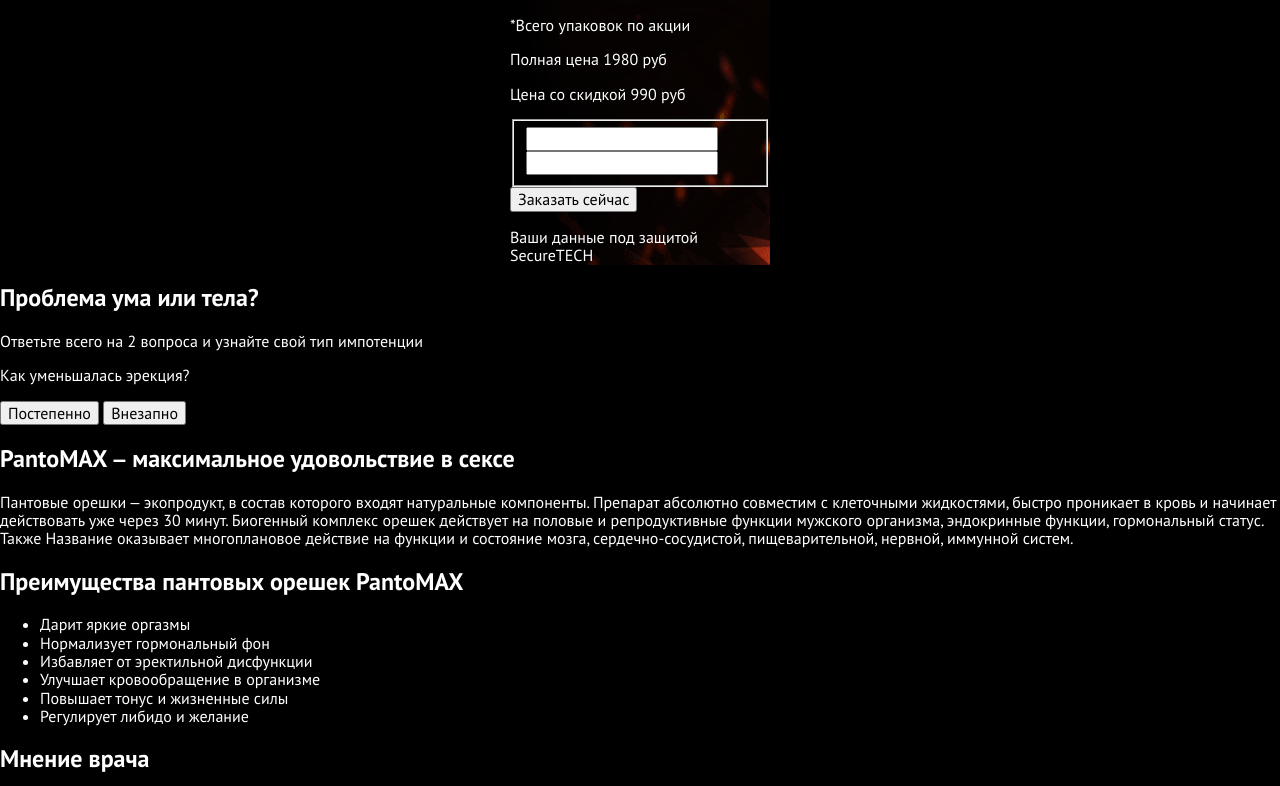
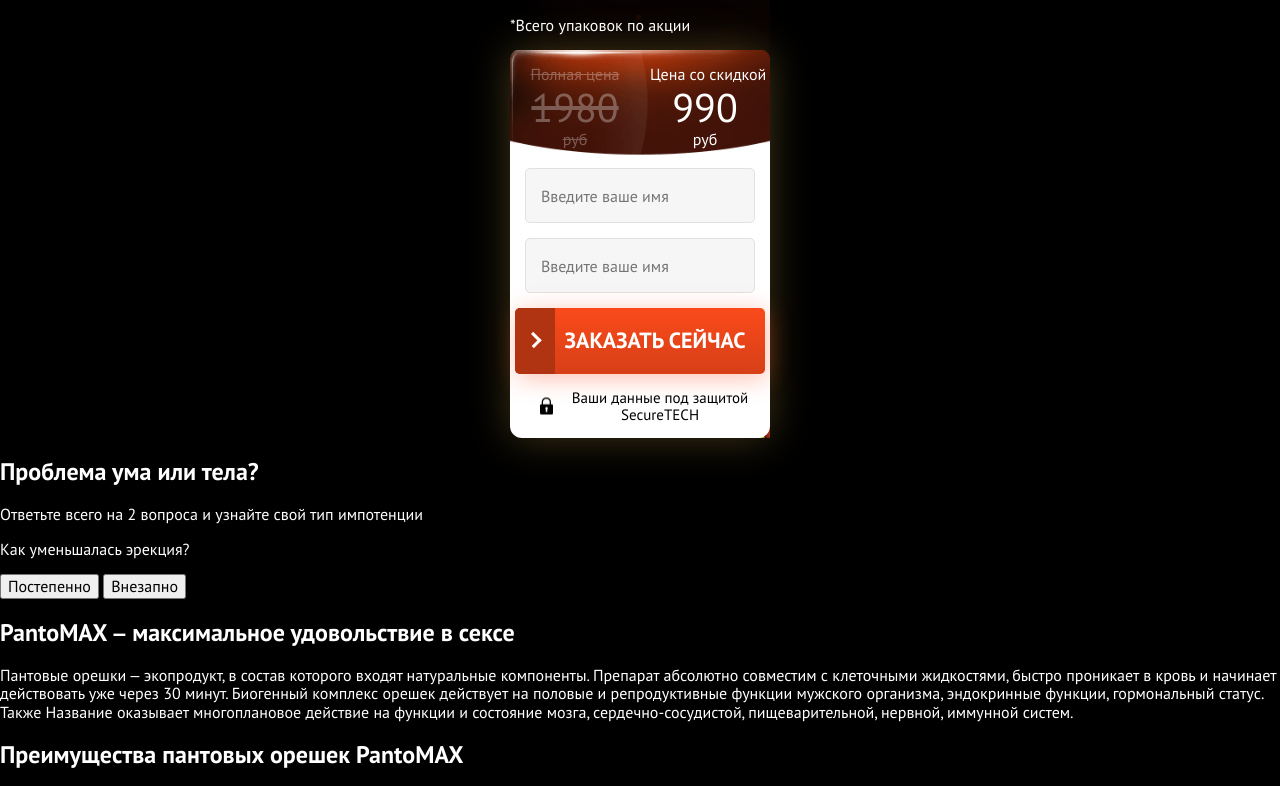
Before and after one commit to Shramkoweb/Everad__test, a website: page source/index.html in a window 1280 px wide. Shown: the part 1055-1841 px from the top of the page. Drawn offline with nearby package versions, Linux system fonts and the light colour scheme; files that its build step writes are made by us from their sources.

Commit message:
Стилизация формы

```diff
--- a/source/index.html
+++ b/source/index.html
@@ -77,22 +77,22 @@
             <div class="form__stock">
               <p class="form__text form__text--before">
                 Полная цена
-                <span>
+                <span class="form__price">
                   1980
                 </span>
 
-                <span>
+                <span class="form__currency">
                   руб
                 </span>
               </p>
 
               <p class="form__text form__text--after">
-                Цена со скидкой
-                <span>
+                Цена&nbsp;со&nbsp;скидкой
+                <span class="form__price">
                   990
                 </span>
 
-                <span>
+                <span class="form__currency">
                   руб
                 </span>
               </p>
@@ -101,12 +101,12 @@
               <label class="form__label" for="name">
                 <span class="visually-hidden">Имя</span>
               </label>
-              <input class="form__input" type="text" name="name" id="name">
+              <input class="form__input" type="text" name="name" id="name" placeholder="Введите ваше имя">
 
               <label class="form__label" for="phone">
                 <span class="visually-hidden">Телефон</span>
               </label>
-              <input class="form__input" type="text" name="phone" id="phone">
+              <input class="form__input" type="text" name="phone" id="phone" placeholder="Введите ваше имя">
             </fieldset>
 
             <button class="btn form__btn" type="submit">Заказать сейчас</button>
--- /dev/null
+++ b/source/sass/blocks/form.scss
@@ -0,0 +1,131 @@
+.form {
+  display: flex;
+  flex-direction: column;
+
+  background-color: #ffffff;
+  border-radius: 12px;
+  box-shadow: 0 0 40px rgba(254, 213, 91, 0.25);
+}
+
+.form__stock {
+  display: flex;
+  min-height: 116px;
+  margin-bottom: 2px;
+
+  background-image: url("../img/form-top.png");
+  background-repeat: no-repeat;
+  background-position-y: -62px;
+  background-size: 100%;
+}
+
+
+.form__text {
+  position: relative;
+
+  display: flex;
+  flex-direction: column;
+  width: 50%;
+  margin: 0;
+  padding: 15px 10px;
+
+  text-align: center;
+
+  &--before {
+    text-decoration: line-through;
+
+    opacity: 0.3;
+  }
+
+  &--security {
+    width: 100%;
+    padding-left: 50px;
+
+    font-size: 15px;
+    color: #000000;
+
+    &::before {
+      content: "";
+      position: absolute;
+      top: 50%;
+      left: 30px;
+
+      width: 13px;
+      height: 17px;
+
+      background-image: url("../img/icon-lock.png");
+      transform: translateY(-50%);
+    }
+  }
+}
+
+.form__group {
+  margin: 0;
+  padding: 0 15px;
+
+  border: none;
+}
+
+.form__price {
+  font-size: 40px;
+}
+
+.form__input {
+  width: 100%;
+  height: 55px;
+  margin-bottom: 15px;
+  padding-left: 15px;
+
+  background-color: #f6f6f6;
+  border: 1px solid #e1e1e1;
+  border-radius: 5px;
+}
+
+.form__btn {
+  position: relative;
+
+  max-width: 255px;
+  margin: 0 auto;
+  padding-top: 20px;
+  padding-right: 20px;
+  padding-bottom: 20px;
+  padding-left: 50px;
+
+  font-weight: 700;
+  font-size: 22px;
+  text-align: center;
+  color: white;
+  text-transform: uppercase;
+
+  background-image: linear-gradient(to top, #d73f17 0%, #fa4a1b 100%);
+  border: none;
+  border-radius: 5px;
+  box-shadow: 2.5px 4.3px 25px rgba(250, 74, 27, 0.35);
+  cursor: pointer;
+
+  &::before {
+    content: "";
+    position: absolute;
+    top: 0;
+    left: 0;
+
+    width: 40px;
+    height: 100%;
+
+    background-color: #b13412;
+    border-radius: 5px 0 0 5px;
+  }
+
+  &::after {
+    content: "";
+    position: absolute;
+    top: 26px;
+    left: 13px;
+
+    width: 11px;
+    height: 12px;
+
+    border: solid #ffffff;
+    border-width: 0 3px 3px 0;
+    transform: rotate(-45deg);
+  }
+}
--- a/source/sass/style.scss
+++ b/source/sass/style.scss
@@ -11,3 +11,4 @@
 @import "blocks/promo.scss";
 @import "blocks/aside.scss";
 @import "blocks/container.scss";
+@import "blocks/form.scss";
```
